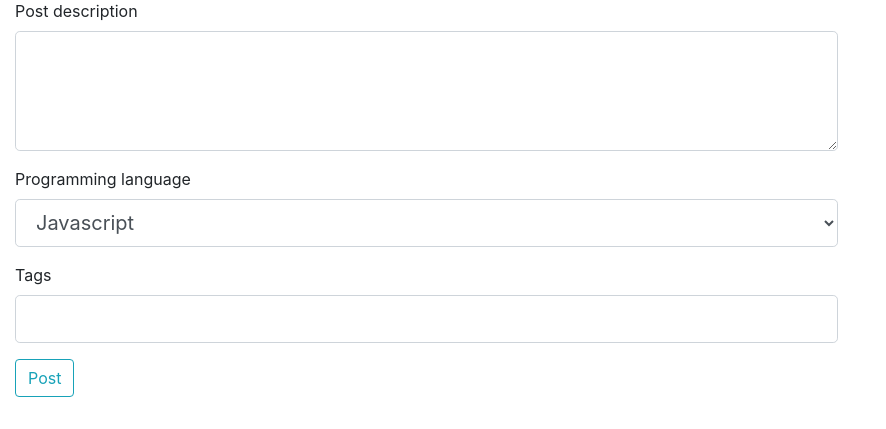
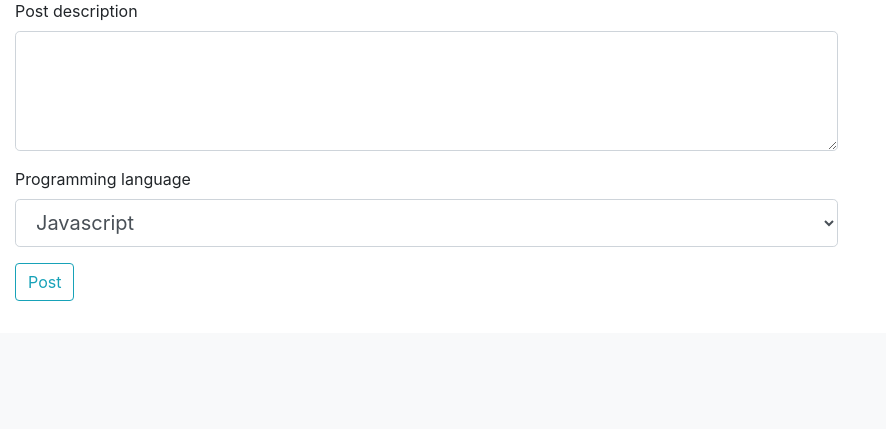
Before and after one commit to LukeZzzHD/CodeFrags, a Flask app: page /new in a window 1280 px wide. Shown: the part 613-1042 px from the top of the page, without its empty margins (0-886 px from the left). After the commit the page ends 914 px from the top, so only its background shows below. Run offline with Flask 2, Linux system fonts and the light colour scheme; a user stored in the database is signed in; some libraries are stand-ins or nearby versions.

Commit message:
post show
post show

```diff
--- a/website/main/routes.py
+++ b/website/main/routes.py
@@ -1,8 +1,7 @@
 from flask import render_template, request, Blueprint, flash
-from website.models import Post
+from website.models import Post, Language
 
 main = Blueprint('main', __name__)
-
 
 @main.route("/")
 @main.route("/home")
--- a/website/models.py
+++ b/website/models.py
@@ -43,17 +43,12 @@ class Post(db.Model):
     datetime = db.Column(db.DateTime, nullable=False, default=datetime.utcnow)
     code = db.Column(db.Text, nullable=False)
     description = db.Column(db.Text, nullable=False)
-    tags = db.relationship('Tag', backref='post', lazy=True)
     user_id = db.Column(db.Integer, db.ForeignKey('user.id'))
     language_id = db.Column(db.Integer, db.ForeignKey('language.id'))
     user_likes = db.relationship('PostLike', backref='post', lazy=True)
     comments = db.relationship('Comment', backref='post')
 
 
-class Tag(db.Model):
-    id = db.Column(db.Integer, primary_key=True)
-    name = db.Column(db.String(20), nullable=False)
-    post_id = db.Column(db.Integer, db.ForeignKey('post.id'))
 
 
 class Language(db.Model):
--- a/website/templates/create_post.html
+++ b/website/templates/create_post.html
@@ -59,19 +59,6 @@
       {% endif %}
       </div>
       <div class="form-group">
-      {{ form.tags.label(class="form.control-label") }}
-      {% if form.tags.errors %}
-          {{ form.tags(class="form-control form-control-lg is-invalid") }}
-          <div class="invalid-feedback">
-              {% for error in form.tags.errors %}
-                  <span>{{ error }}</span>
-              {% endfor %}
-          </div>
-      {% else %}
-          {{ form.tags(class="form-control form-control-lg") }}
-      {% endif %}
-      </div>
-      <div class="form-group">
           {{ form.submit(class="btn btn-outline-info") }}
       </div>
     </fieldset>
--- a/website/templates/home.html
+++ b/website/templates/home.html
@@ -9,13 +9,13 @@
       </div>
     </form>
   </div>
-  <div class="jumbotron bg-dark">
-
+  <div class="jumbotron p-3 bg-light">
+    {% include "posts.html" %}
   </div>
 </div>
 <div class="col-xl-4 col-lg-4 col-md-4 col-xs-12 float-right">
   <div class="jumbotron bg-light">
-    {% include "posts.html" %}
+
   </div>
 </div>
 {% endblock content %}
--- a/website/users/forms.py
+++ b/website/users/forms.py
@@ -78,7 +78,6 @@ class NewPostForm(FlaskForm):
     language = SelectField('Programming language', validators=[DataRequired()], choices=[('javascript', 'Javascript'), ('csharp', 'C#'), ('cplusplus', 'C++'), ('python', 'Python'), ('c', 'C')])
     content = TextAreaField('Your Code', validators=[DataRequired()])
     description = TextAreaField('Post description', validators=[DataRequired()])
-    tags = StringField('Tags')
     submit = SubmitField('Post')
 
     def validate_post(self, title):
--- a/website/users/routes.py
+++ b/website/users/routes.py
@@ -1,7 +1,7 @@
 from flask import render_template, url_for, flash, redirect, request, Blueprint
 from flask_login import login_user, current_user, logout_user, login_required
 from website import db, bcrypt
-from website.models import User, Post, Language, Comment, CommentLike, Tag
+from website.models import User, Post, Language, Comment, CommentLike
 from website.users.forms import (RegistrationForm, LoginForm, UpdateAccountForm,
                                    RequestResetForm, ResetPasswordForm, NewPostForm)
 from website.users.utils import save_picture, send_reset_email
@@ -113,24 +113,11 @@ def new():
     form = NewPostForm()
 
     if form.validate_on_submit():
-        tags = form.tags.data.split(" ")
 
-        for tag in tags:
-            db.session.add(Tag())
+        lang_id = Language.query.filter_by(name=form.language.data).first().id
 
-        post = Post(title=form.title.data, code=form.content.data, id=current_user.id, language_id=Language.query.filter_by(name=form.language.data).first().id, tags=Tag(name='testtag', post_id=current_user.id))
-
+        post = Post(title=form.title.data, code=form.content.data, user_id=current_user.id, language_id=lang_id, description=form.description.data)
         db.session.add(post)
-
-        flash(form.tags.data.split(" "), 'warning')
-
-        '''
-        for tag in tags:
-            if len(tag) > 2:
-                flash(tag, 'danger')
-                #db.session.add(Tag(name=tag, post_id=current_user.id))
-        '''
-
         db.session.commit()
 
         flash('You post has been created successfully!', 'success')
```
Also changed, not shown: website/templates/posts.html (+4 -5 lines), website/cfrags.db.
